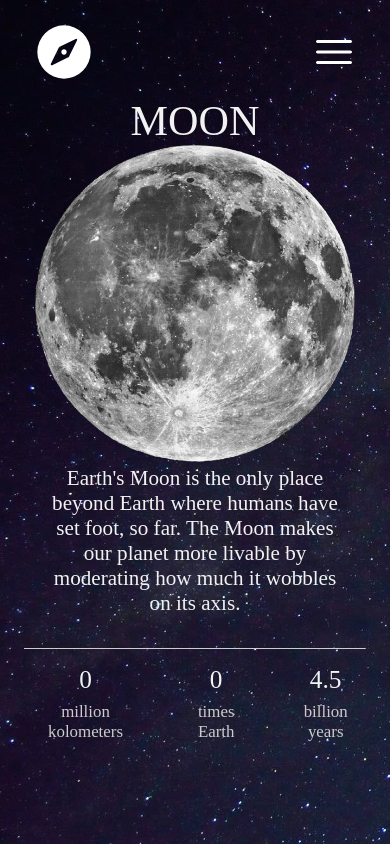
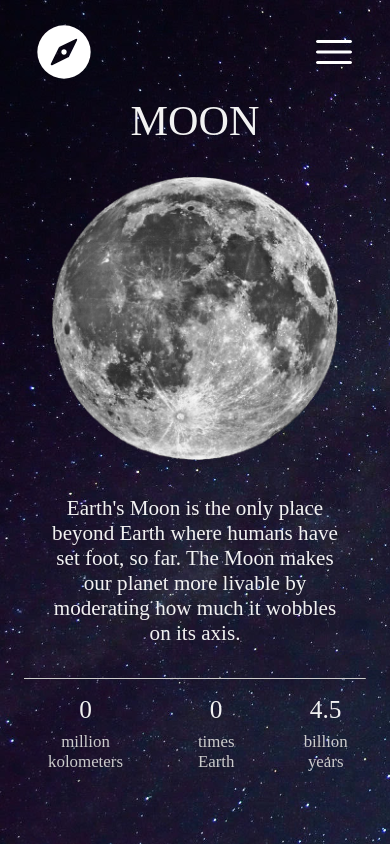
Before and after one commit to Misiek22113/Space, a React (Vite) app in the folder SpaceProject/: page /moon in a window 390 px wide. Built offline with nearby package versions, Linux system fonts and the light colour scheme; a web font is replaced by a local one.

Commit message:
change mobile imgage size

```diff
--- a/SpaceProject/src/components/Card/Card.scss
+++ b/SpaceProject/src/components/Card/Card.scss
@@ -122,9 +122,10 @@
       height: auto;
       text-align: center;
       grid-row: 2;
+      margin: 2rem 0;
 
       img {
-        width: 38vh;
+        width: 34vh;
       }
     }
 
--- a/SpaceProject/src/components/Pages/SolarSystem/SolarSystem.tsx
+++ b/SpaceProject/src/components/Pages/SolarSystem/SolarSystem.tsx
@@ -0,0 +1,7 @@
+import Card from "../../Card/Card";
+
+const SolarSystem = () => {
+  return <div id="solar-system-background"></div>;
+};
+
+export default SolarSystem;
--- a/SpaceProject/src/main.tsx
+++ b/SpaceProject/src/main.tsx
@@ -2,6 +2,7 @@ import React from "react";
 import ReactDOM from "react-dom/client";
 import HomePage from "./components/Pages/HomePage/HomePage";
 import MoonPage from "./components/Pages/MoonPage/MoonPage";
+import SolarSystem from "./components/Pages/SolarSystem/SolarSystem";
 import "../styles/global.scss";
 import { createBrowserRouter, RouterProvider } from "react-router-dom";
 
@@ -14,6 +15,10 @@ const router = createBrowserRouter([
     path: "/moon",
     element: <MoonPage />,
   },
+  {
+    path: "/SolarSystem",
+    element: <SolarSystem />,
+  },
 ]);
 
 ReactDOM.createRoot(document.getElementById("root") as HTMLElement).render(
```
Also changed, not shown: SpaceProject/src/components/Pages/Router/Router.tsx (added, +18 -0 lines), SpaceProject/src/assets/MoonPageImages/planets/Venus.jpg (added).
